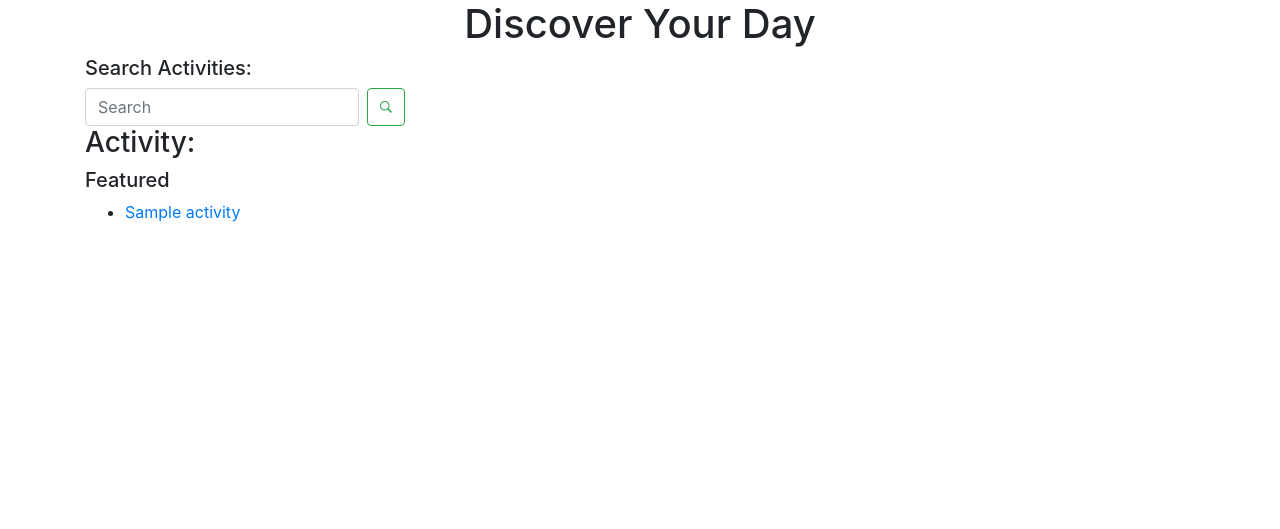
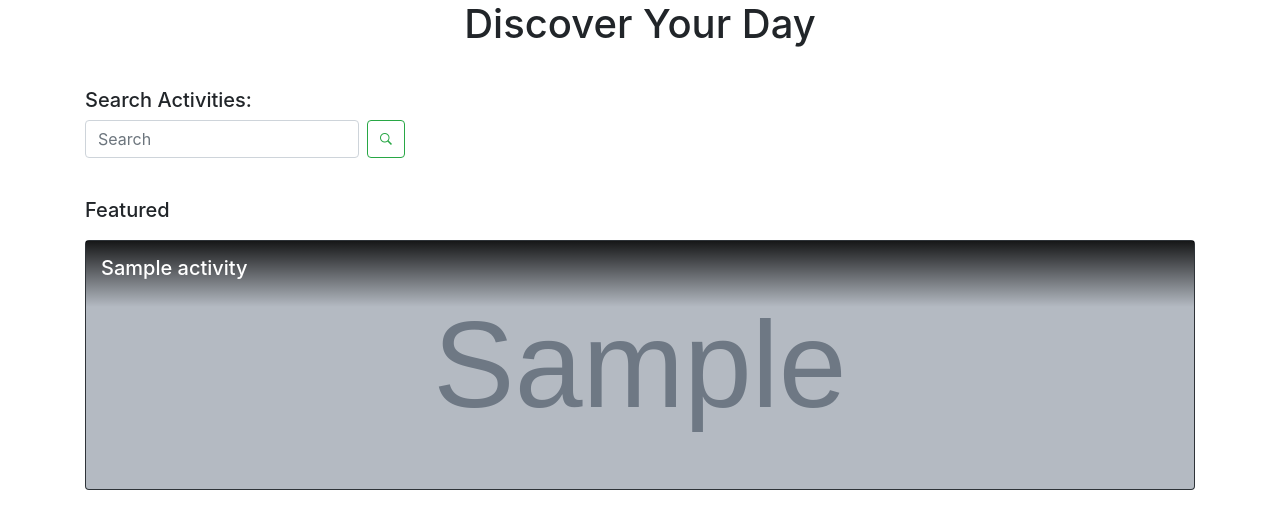
Before and after one commit to ngkenn/itech-group, a Django app: page / in a window 1280 px wide. Shown: the part 56-585 px from the top of the page. Run offline with Django 3.2, Linux system fonts and the light colour scheme; tables that the repository leaves empty hold one stand-in row (values such as "Sample post"); grey boxes marked "Sample" are stand-in pictures; some libraries are stand-ins or nearby versions.

Commit message:
Cleanup index view, add cards for featured activities

```diff
--- a/itechGroup/actifind/views.py
+++ b/itechGroup/actifind/views.py
@@ -9,11 +9,12 @@ from django.contrib.auth import authenticate, login
 from django.core.urlresolvers import reverse
 from django.conf import settings
 from django.db.models import Q
+from django.db.models import Avg
 
 
 def index(request):
     context_dict = {
-        "activities": Activity.objects.all().order_by('-id')[:5]
+        "activities": Activity.objects.all().annotate(avg=Avg('review__rating')).order_by('-avg')[:3]
     }
     response = render(request, 'actifind/index.html', context_dict)
     return response
--- a/itechGroup/static/css/index.css
+++ b/itechGroup/static/css/index.css
@@ -0,0 +1,50 @@
+.section {
+    margin: 40px 0 40px 0;
+}
+
+.card {
+    margin: 10px 0 10px 0;
+    padding: 0;
+    height: 250px;
+}
+
+.card-img {
+    min-width: 100%;
+    min-height: 100%;
+    top: 0;
+    left: 0;
+    object-fit: cover;
+    opacity: 0.8;
+}
+
+/*
+.card-img-overlay {
+    background: linear-gradient(#000000, #000000);
+    height: inherit;
+}*/
+
+.text-bg-gradient {
+    position: absolute;
+    left: 0;
+    top: 0;
+    background: linear-gradient(#000000e0, #00000000);
+    width: 100%;
+}
+
+.text-bg-gradient > h5 {
+    padding: 15px;
+}
+
+.no-img-text {
+    position: absolute;
+    text-align: center;
+    width: 100%;
+    padding: 0;
+    margin: 0;
+    height: 100%;
+    display: flex;
+    justify-content:center;
+    align-content:center;
+    flex-direction:column;
+    color: rgba(255, 255, 255, 0.75);
+}
--- a/itechGroup/templates/actifind/index.html
+++ b/itechGroup/templates/actifind/index.html
@@ -1,22 +1,20 @@
 {% extends 'actifind/base.html' %}
 {% load staticfiles %}
+
 {% block extra_head %}
     <link rel="stylesheet" href="{% static 'css/index.css' %}">
     <link rel="stylesheet" href="http://code.ionicframework.com/ionicons/2.0.1/css/ionicons.min.css">
+{% endblock %}
 
+{% block title_block %}
+    ActiFind - Discover your day
 {% endblock %}
 
 
-{% block title_block %}
-
-{% endblock %}
-
 {% block body_block %}
-
-
-    <div>
+    <div class="landing">
         <h1 class="page-header text-center">Discover Your Day</h1>
-        <div>
+        <div class="section" id="search-section">
             <h5>
                 Search Activities:
             </h5>
@@ -24,43 +22,42 @@
             <form class="form-inline my-2 my-lg-0" role="search" method="get" id="searchform" action="{% url 'search' %}">
 
                 <input class="form-control mr-sm-2" type="search" name="q" placeholder="Search" required>
-            <button class="btn btn-outline-success my-2 my-sm-0" type="submit"><span class="ion-ios-search-strong"></span></button>
+                <button class="btn btn-outline-success my-2 my-sm-0" type="submit">
+                    <span class="ion-ios-search-strong"></span>
+                </button>
             </form>
-
-
-            <h3>
-                Activity:
-            </h3>
-            <h4>
-                <!-- Create a review -->
-            </h4>
         </div>
 
-        <div>
+        <div class="section" id="featured-section">
             <h5>
                 Featured
             </h5>
+            <div class="row" id="featured-cards" class="col-12">
+            {% if activities %}
+                {% for activity in activities %}
+                        <a href="{% url 'show_activity' activity.slug %}" class="col-md card-links">
+                                <div class="card bg-dark text-white">
+                                    {% if activity.picture_set.count > 0%}
+                                        <img class="card-img" src="{{MEDIA_URL}}{{ activity.picture_set.all.0.picture}}">
+                                    {% else %}
+                                    <p class="no-img-text">Sorry, no one has uploaded pictures.</p>
+                                    {% endif %}
+                                    <div class="card-img-overlay">
+                                        <div class="text-bg-gradient">
+                                            <h5 class="card-title">{{ activity.name }}</h5>
                                         </div>
-        <div>
-        {% if activities %}
-      <ul>
-        {% for activity in activities %}
-          <li>
-            <a href="{% url 'show_activity' activity.slug %}">{{ activity.name }}</a>
-          </li>
+                                    </div>
+
+                                </div>
+                            </a>
                     {% endfor %}
-      </ul>
             {% else %}
                 <strong>There are no activities present.</strong>
             {% endif %}
             </div>
-      <div>
-
-
-
-
-            <!-- Pictures of user photos  -->
         </div>
+        <div class="section">
 
         </div>
+    </div>
 {% endblock %}
```
Lines whose indentation alone changed are shown as unchanged.
